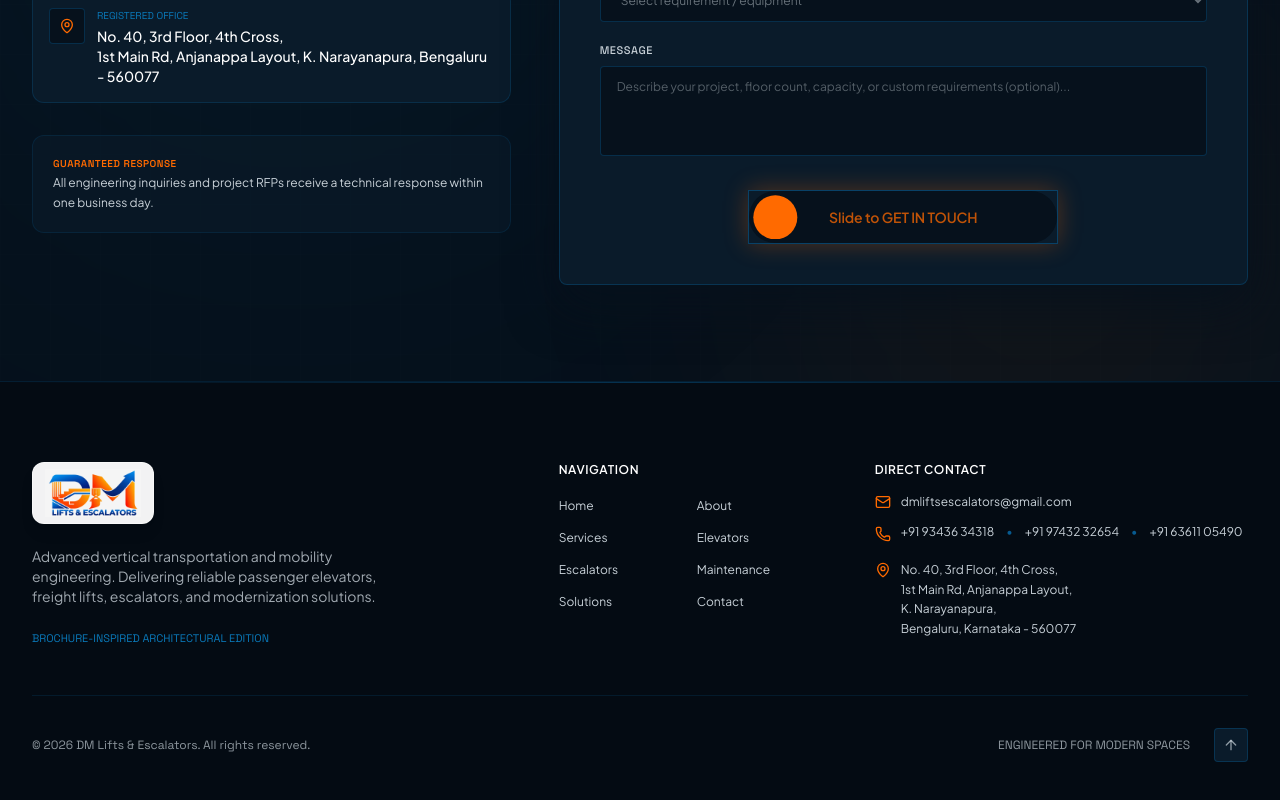
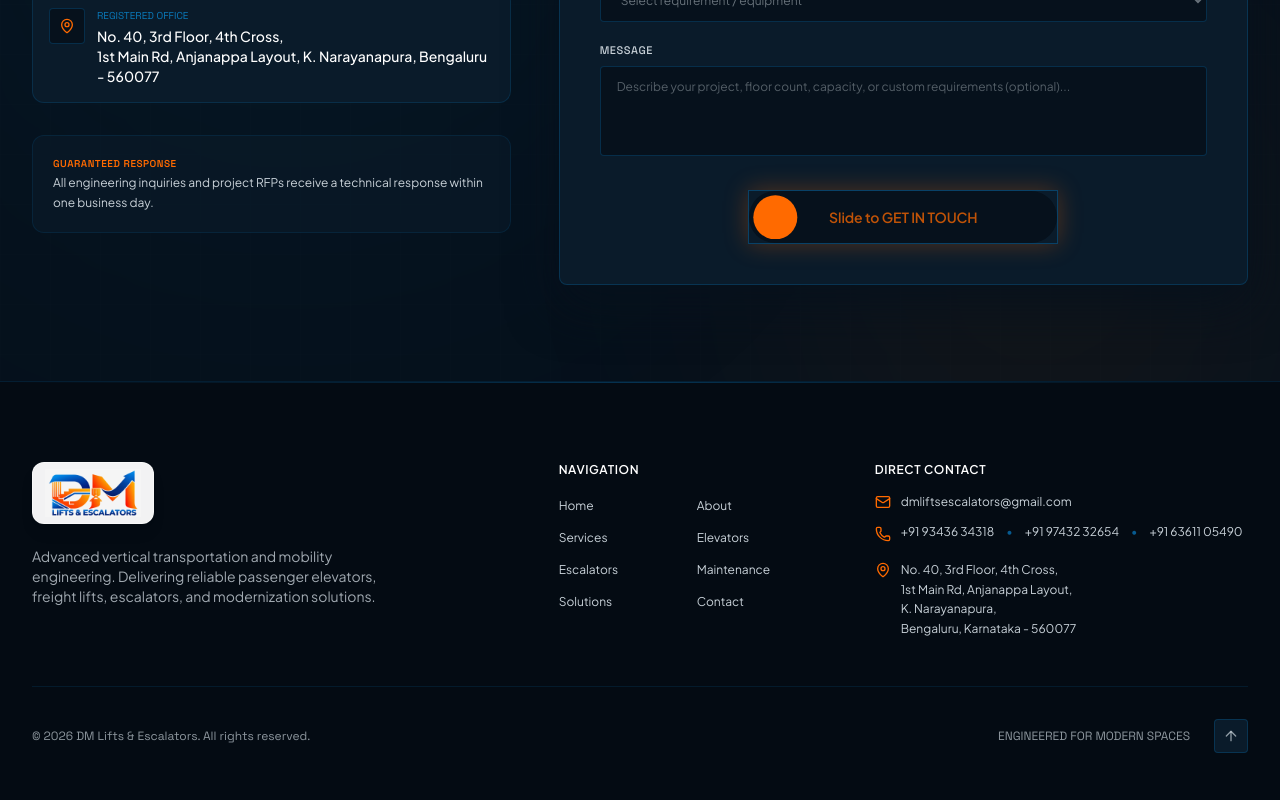
Before and after one commit to dmliftsescalators-glitch/dmlifts, a React (Vite) app: page / in a window 1280 px wide. Shown: the part 5103-5903 px from the top of the page. Built offline with nearby package versions, Linux system fonts and the light colour scheme; some icons are missing; a web font is replaced by a local one.

Commit message:
Remove brochure-inspired edition text from footer

```diff
--- a/src/components/Footer.jsx
+++ b/src/components/Footer.jsx
@@ -41,10 +41,6 @@ export default function Footer() {
             <p className="text-xs sm:text-sm text-[#C8D1D8]/80 max-w-sm leading-relaxed">
               Advanced vertical transportation and mobility engineering. Delivering reliable passenger elevators, freight lifts, escalators, and modernization solutions.
             </p>
-
-            <div className="pt-2 text-[11px] font-mono text-[#0A78B8]">
-              BROCHURE-INSPIRED ARCHITECTURAL EDITION
-            </div>
           </div>
 
           {/* NAVIGATION LINKS COLUMN (3 cols) */}
```
